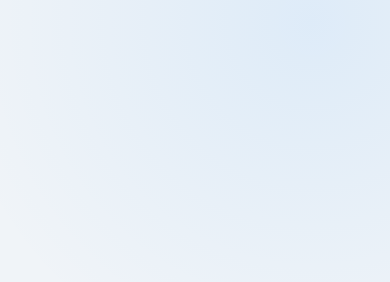
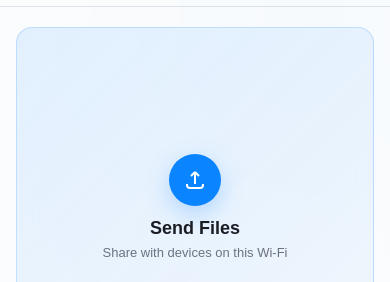
Before and after one commit to Lafiasabigado/local-file-transfer, an Electron app: page public/index.html in a window 390 px wide. Shown: the part 62-344 px from the top of the page. Drawn offline with nearby package versions, Linux system fonts and the light colour scheme; no server answers.

Commit message:
fix(critical): mobile layout broken - glass-panel height:100% resolved to zero, now uses 100vh with proper overflow

```diff
--- a/public/css/style.css
+++ b/public/css/style.css
@@ -498,9 +498,29 @@ main {
 ::-webkit-scrollbar-thumb { background: var(--glass-border); border-radius: 2px; }
 
 @media (max-width: 480px) {
+    body {
+        overflow: visible;
+        min-height: 100vh;
+        height: 100vh;
+    }
     .glass-panel {
-        width: 100vw; height: 100%; border-radius: 0; border: none; padding: 20px 16px;
-        overflow-x: hidden;
+        width: 100vw;
+        height: 100vh;
+        max-height: none;
+        border-radius: 0;
+        border: none;
+        padding: 0;
+        overflow: hidden;
+    }
+    header {
+        padding: 16px 16px;
+    }
+    main {
+        flex: 1;
+        overflow: hidden;
+    }
+    .screen {
+        padding: 20px 16px;
     }
     .header-actions {
         display: flex;
@@ -515,6 +535,7 @@ main {
     .icon-pulse { width: 52px; height: 52px; margin-bottom: 12px; }
     .icon-pulse svg { width: 24px; height: 24px; }
     .choice-card h2 { font-size: 18px; }
+    .choice-card { padding: 20px; }
 
     .file-item {
         flex-direction: column;
```
Also changed, not shown: 1 other file.
